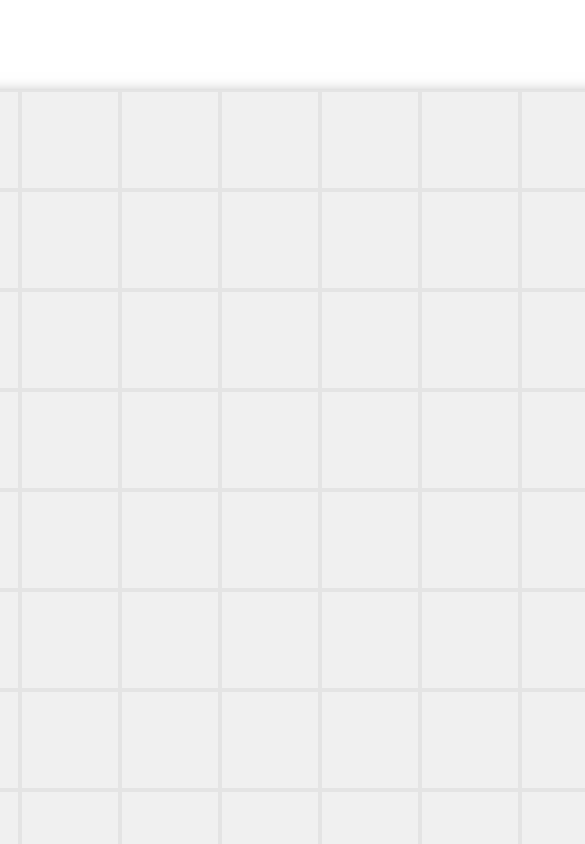
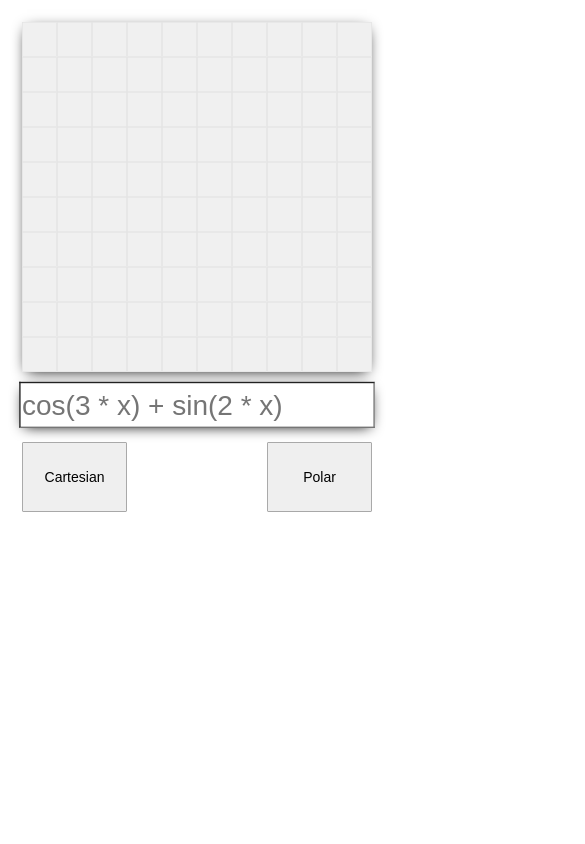
Before and after one commit to Nefari0/difference-engine, a React (Create React App) app in the folder diff-engine/: page / in a window 390 px wide. Shown: the top 844 px of the page, 585 px wide, since content can reach past the window. Built offline with nearby package versions, Linux system fonts and the light colour scheme.

Commit message:
Scaled size. Mobile view

```diff
--- a/diff-engine/src/Components/Graphs/graph.component.jsx
+++ b/diff-engine/src/Components/Graphs/graph.component.jsx
@@ -5,16 +5,17 @@ var par = parser()
 
 // Vectors
 const max = 250
+const min = -250
 
 // Linear vector generator
 var xVector = []
-for (let i = -max; i < max; i++) {xVector.push(i)}
+for (let i = min; i < max; i++) {xVector.push(i)}
 
 // Circular vector generator
 const circleVector = []
 const fragment = 2*Math.PI/max
 var iteration = 0
-for (let i = 0; i < max; i++) {
+for (let i = min; i < max; i++) {
   iteration += fragment
   circleVector.push(iteration)
 }
@@ -94,14 +95,14 @@ export default function Graph() {
   const vectorMap = (coordArray) => {
     const mappedItems = coordArray.map((el,i) => {
       var locations = {
-        bottom: `${100*el[1]}px`,
-        left: `${100*el[0]}px`,
+        bottom: `${50*el[1]}px`,
+        left: `${50*el[0]}px`,
         borderRadius: "50%",
         backgroundColor: `red`,
         position: "absolute",
         transition: "all 1000ms",
-        width: "5px",
-        height: "5px"
+        width: "2px",
+        height: "2px"
       };
       return <p style={locations} key={i}></p>;
     })
--- a/diff-engine/src/Components/Graphs/graph.styles.jsx
+++ b/diff-engine/src/Components/Graphs/graph.styles.jsx
@@ -2,10 +2,9 @@ import styled from "styled-components";
 
 export const Table = styled.main`
     position: absolute;
-    height: 1000px;
-    width: 1000px;
-    margin-top: 70px;
-    margin-left:-100px;
+    height: 500px;
+    width: 500px;
+    margin:auto;
     background-color: rgb(240, 240, 240);
     display: flex;
     flex-direction: column;
@@ -20,8 +19,8 @@ export const Table = styled.main`
         position:absolute;
         bottom:-200px;
         height:100px;
-        width:300px;
-        font-size:40px;
+        width:150px;
+        font-size:20px;
     }
 
     input {
@@ -33,6 +32,12 @@ export const Table = styled.main`
         box-shadow: 0px 5px 20px -7px #000000;
         font-size:40px;
     }
+
+    @media (max-width:620px) {
+            transform: scale(0.70);
+            left:-21%;
+            top:-21%;
+        }
 `
 
 export const Row = styled.section`
@@ -47,15 +52,15 @@ export const Row = styled.section`
 
 export const Origin = styled.span`
     position: absolute;
-    left: ${({polars}) => (!polars ? `250px` : `500px`)};
-    bottom:485px;
+    left: ${({polars}) => (!polars ? `125px` : `250px`)};
+    bottom:233px;
     transition: all 1000ms;
 `
 
 export const GridCell = styled.span`
-    height: 96px;
-    width: 96px;
+    height: 48px;
+    width: 48px;
     position: relative;
     margin: 0px;
-    border: 2px solid rgba(0, 0, 0, 0.05);
+    border: 1px solid rgba(0, 0, 0, 0.05);
 `
```
Also changed, not shown: diff-engine/src/Components/Graphs/polar.component.jsx (deleted).
